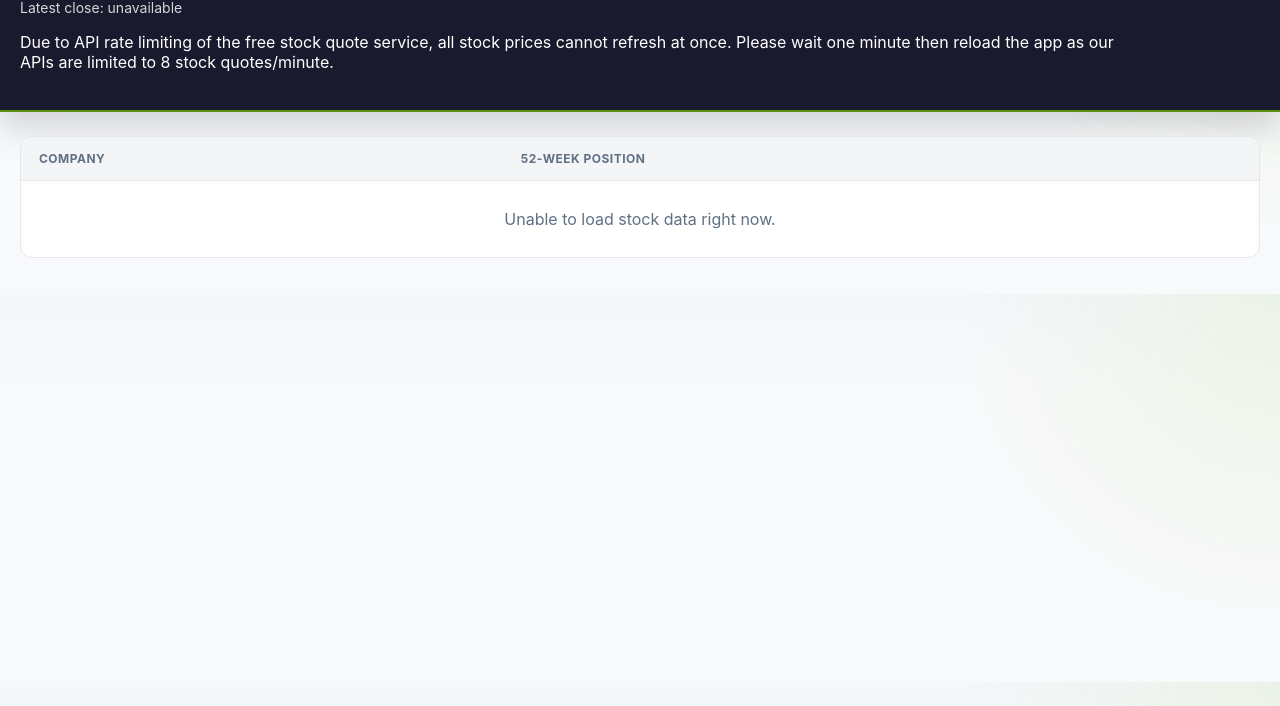
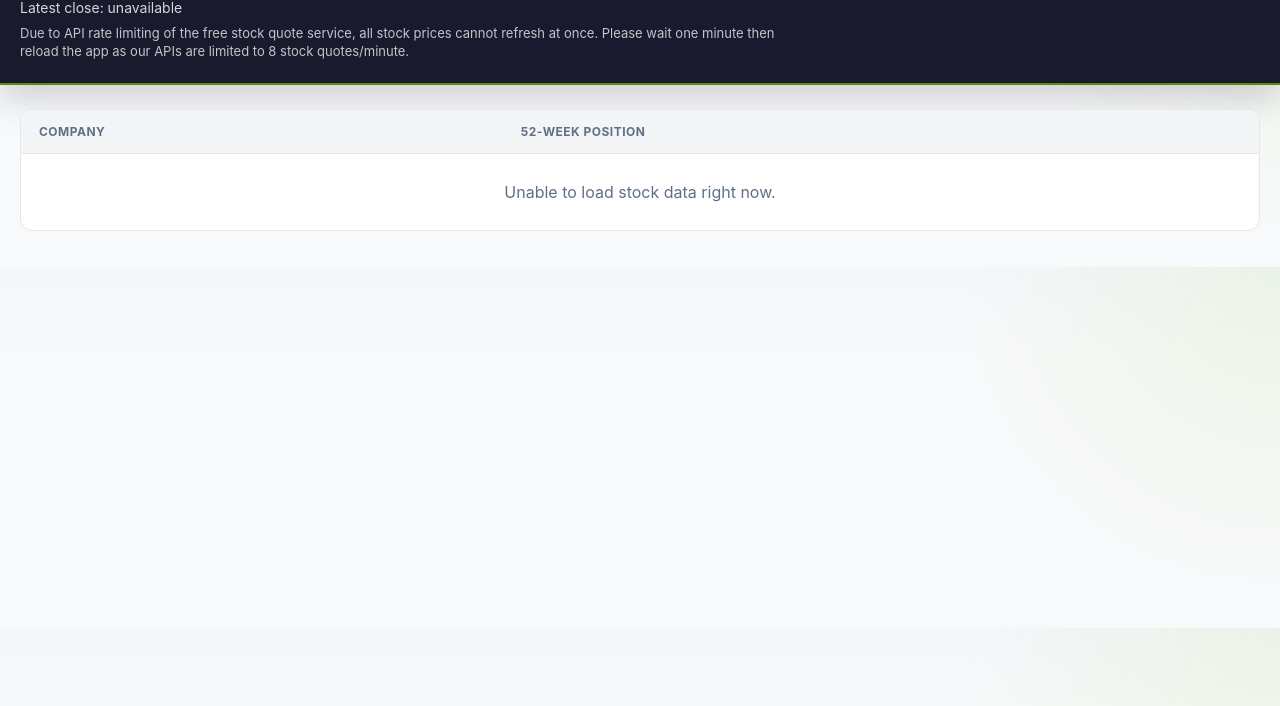
Before and after one commit to badnima/nvidia_stock_slider_app2, a website: page public/index.html in a window 1280 px wide. Shown: the part 94-800 px from the top of the page. Drawn offline with Linux system fonts and the light colour scheme; no server answers.

Commit message:
Update styles.css

```diff
--- a/public/styles.css
+++ b/public/styles.css
@@ -57,6 +57,14 @@ body {
   margin: 10px 0 0;
   font-size: 14px;
   color: rgba(255, 255, 255, 0.82);
+}
+
+.rate-limit-note {
+  margin: 8px 0 0;
+  max-width: 760px;
+  font-size: 13px;
+  line-height: 1.45;
+  color: rgba(255, 255, 255, 0.74);
 }
 
 .refresh-button {
```
